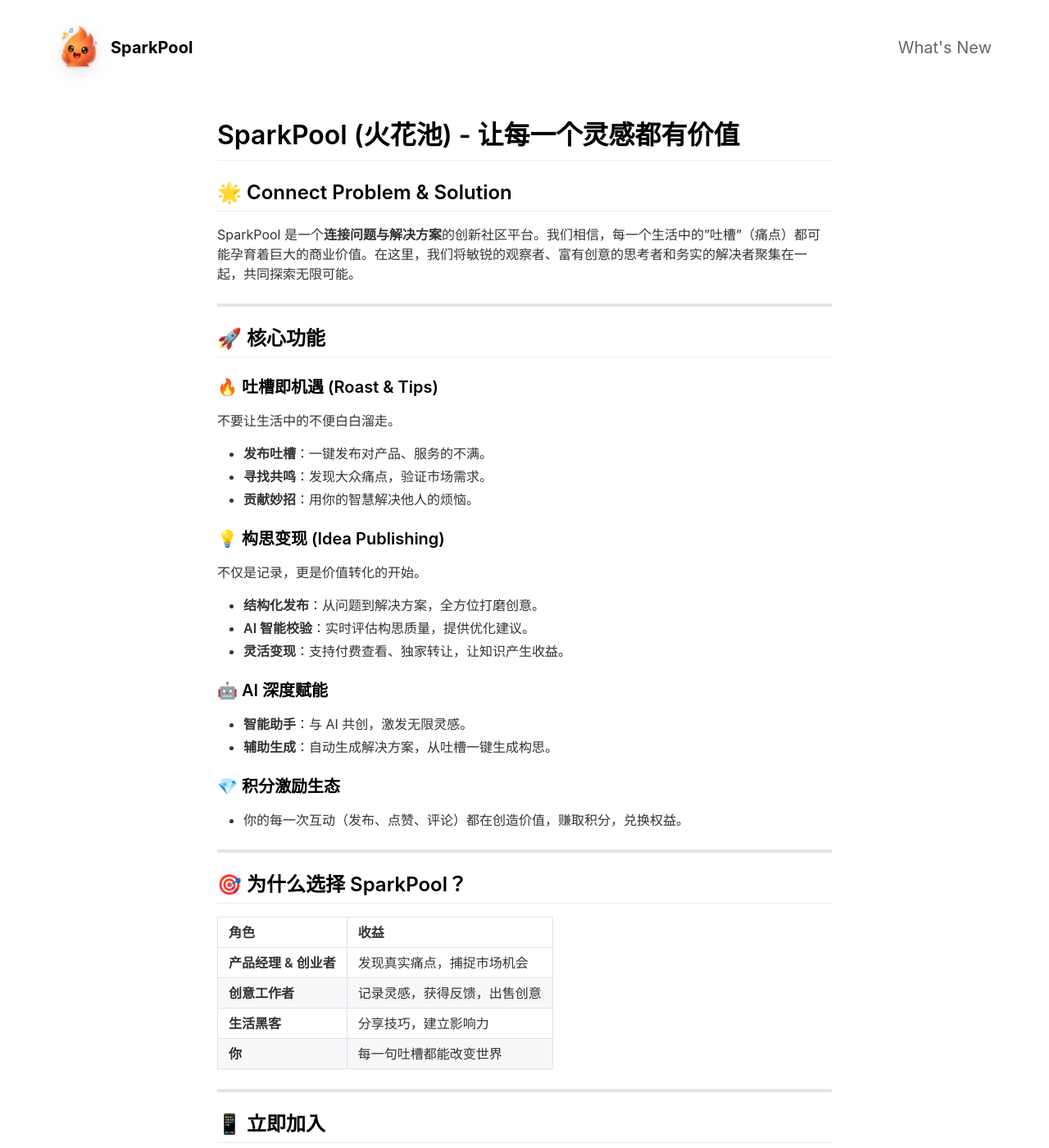
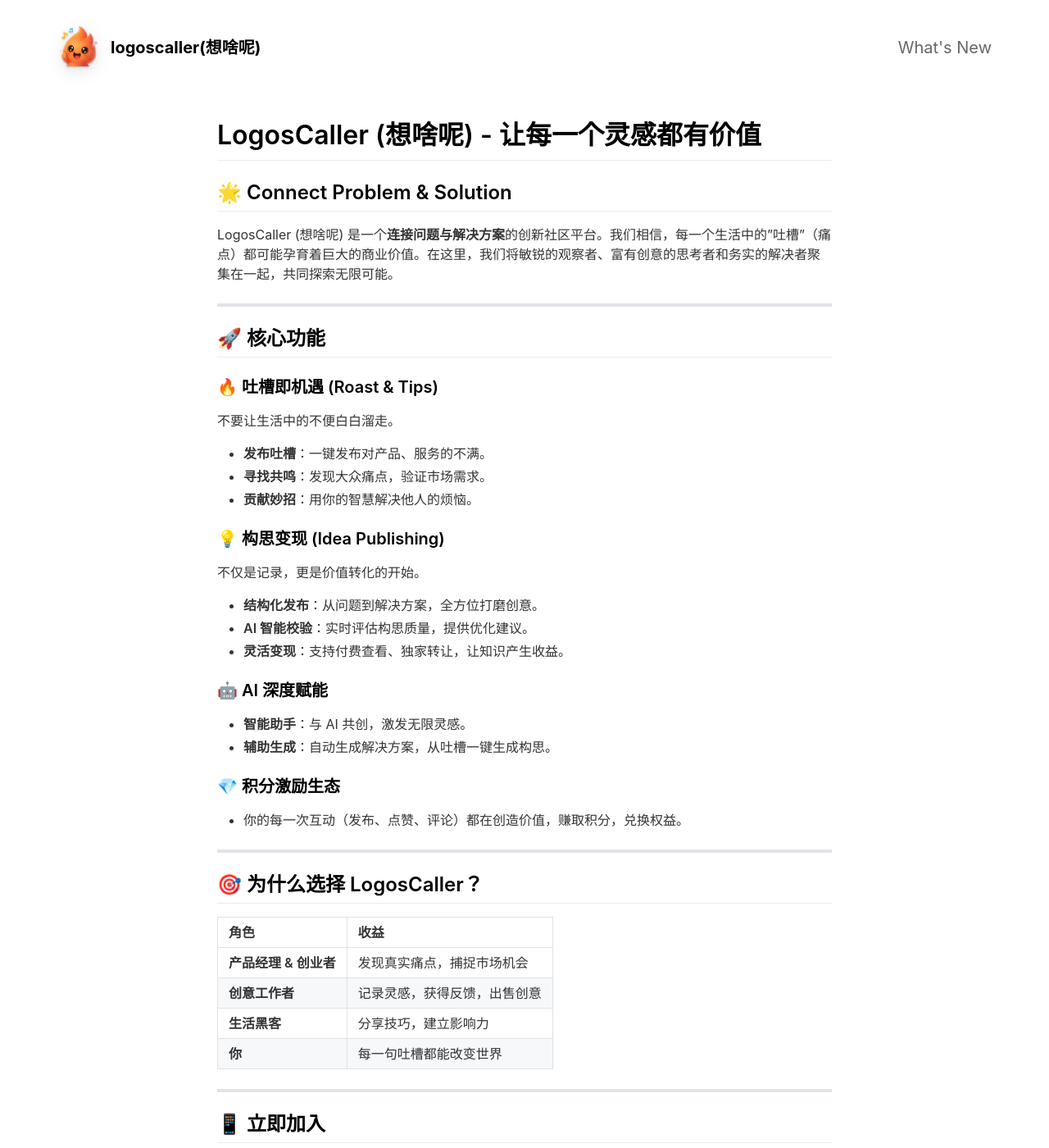
Before and after one commit to logoscaller-oss/logoscaller-oss.github.io, a Jekyll site: the page built from APP_INTRODUCTION.md, in a window 1280 px wide and 1400 px high. Shown: the whole window at 82% size. Built offline with Jekyll 4.4.1, drawn with Linux system fonts in a browser that asks for light colours; nearby versions of some CDN libraries; our own code applies the rules of GitHub Pages for plain Markdown files.

Commit message:
refactor: Rename project from SparkPool to LogosCaller across documentation, configuration, and assets.

```diff
--- a/APP_INTRODUCTION.md
+++ b/APP_INTRODUCTION.md
@@ -1,7 +1,7 @@
-# SparkPool (火花池) - 让每一个灵感都有价值
+# LogosCaller (想啥呢) - 让每一个灵感都有价值
 
 ## 🌟 Connect Problem & Solution
-SparkPool 是一个**连接问题与解决方案**的创新社区平台。我们相信，每一个生活中的"吐槽"（痛点）都可能孕育着巨大的商业价值。在这里，我们将敏锐的观察者、富有创意的思考者和务实的解决者聚集在一起，共同探索无限可能。
+LogosCaller (想啥呢) 是一个**连接问题与解决方案**的创新社区平台。我们相信，每一个生活中的"吐槽"（痛点）都可能孕育着巨大的商业价值。在这里，我们将敏锐的观察者、富有创意的思考者和务实的解决者聚集在一起，共同探索无限可能。
 
 ---
 
@@ -28,7 +28,7 @@ SparkPool 是一个**连接问题与解决方案**的创新社区平台。我们
 
 ---
 
-## 🎯 为什么选择 SparkPool？
+## 🎯 为什么选择 LogosCaller？
 
 | 角色 | 收益 |
 | :--- | :--- |
@@ -40,5 +40,5 @@ SparkPool 是一个**连接问题与解决方案**的创新社区平台。我们
 ---
 
 ## 📱 立即加入
-**SparkPool** —— 捕捉灵感火花，汇聚创新大海。
+**LogosCaller** —— 捕捉灵感火花，汇聚创新大海。
 > *不再让灵感稍纵即逝，现在就开启你的创新之旅！*
--- a/_config.yml
+++ b/_config.yml
@@ -1,5 +1,5 @@
 #page title
-page_title                                : SparkPool - 灵感变现社区
+page_title                                : logoscaller(想啥呢) - 灵感变现社区
 
 # App Info
 ios_app_id                                :                                             # Required. Enter iOS app ID to automatically populate name, price and icons (e.g. 718043190).
@@ -11,16 +11,16 @@ presskit_download_link                    :
                                                                                       # Or upload your press kit file to assets and set path accordingly (e.g. "assets/your_press_kit.zip").
 
 app_icon                                  : assets/appicon.png                      # Automatically populates if not set and if iOS app ID is set.  Otherwise enter path to icon file manually.
-app_name                                  : SparkPool                                           # Automatically populates if not set and if iOS app ID is set.  Otherwise enter manually.
+app_name                                  : logoscaller(想啥呢)                                           # Automatically populates if not set and if iOS app ID is set.  Otherwise enter manually.
 app_price                                 : Free                                          # Automatically populates if not set and if iOS app ID is set.  Otherwise enter manually.
-app_description                           : SparkPool 是一个连接问题与解决方案的创新社区平台。这里汇聚了敏锐的观察者和富有创意的思考者，让每一个灵感都有价值。
+app_description                           : logoscaller(想啥呢) 是一个连接问题与解决方案的创新社区平台。这里汇聚了敏锐的观察者和富有创意的思考者，让每一个灵感都有价值。
 
 enable_smart_app_banner                   : true                                      # Set to true to show a smart app banner at top of page on mobile devices.
 
 
 
 # Information About Yourself
-your_name                                 : SparkPool Team
+your_name                                 : LogosCaller Team
 your_link                                 :
 your_city                                 : HangZhou
 email_address                             : logoscaller@gmail.com
```
Also changed, not shown: _pages/changelog.md (+2 -2 lines), _pages/privacypolicy.md (+1 -1 lines), 1 other file.
